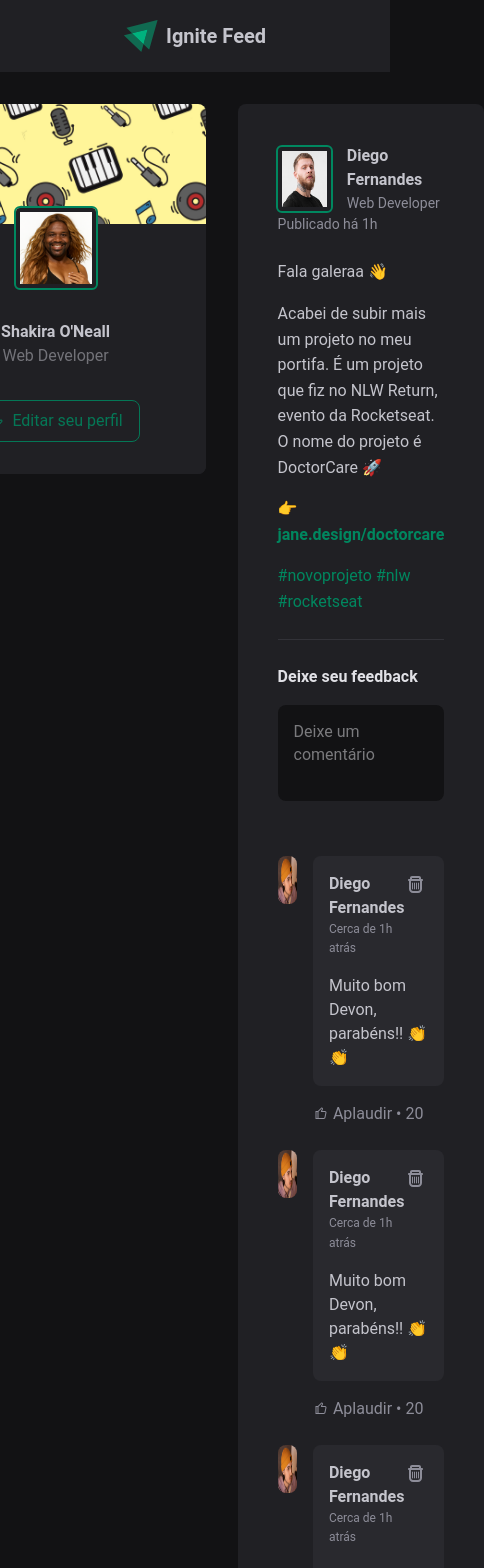
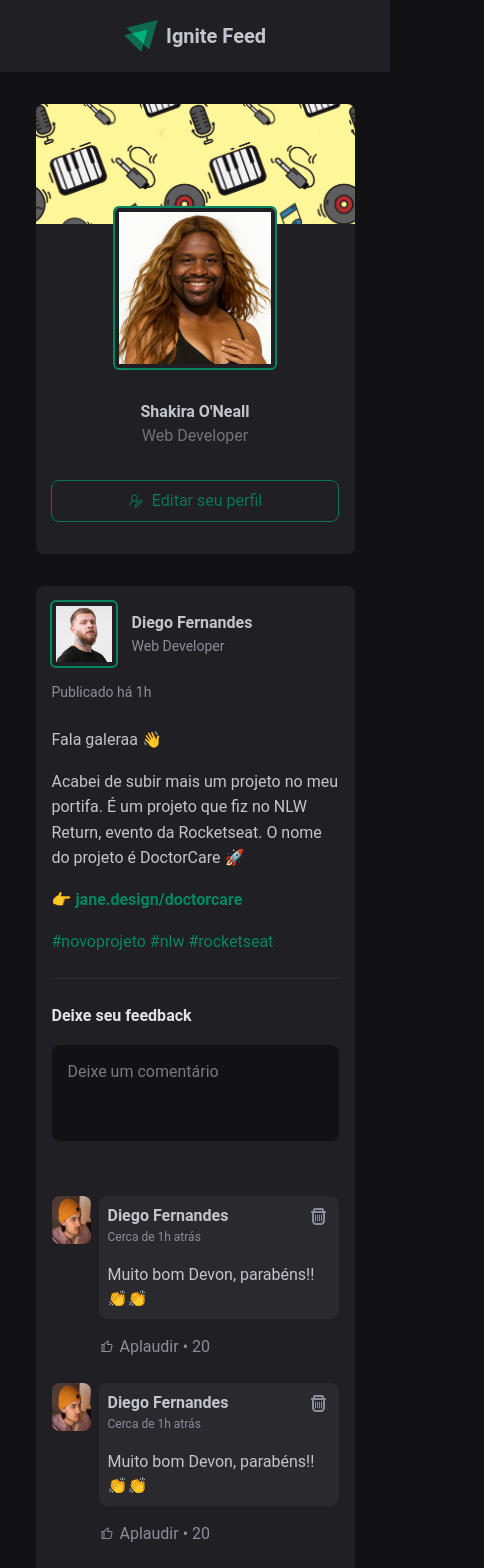
Before and after one commit to felipetozo/ignite-feed, a Next.js app: page / in a window 390 px wide. Shown: the top 1568 px of the page, 484 px wide, since content can reach past the window. Built offline with nearby package versions, Linux system fonts and the light colour scheme.

Commit message:
responsividade atualizada

```diff
--- a/src/app/components/Avatar/Avatar.tsx
+++ b/src/app/components/Avatar/Avatar.tsx
@@ -5,8 +5,8 @@ function Avatar(props: { src: string, hasBorder: boolean; }) {
     return (
         <Image
             src={props.src}
-            width={60}
-            height={60}
+            width={160}
+            height={160}
             alt='Profile Avatar'
             className={props.hasBorder ? styles.avatarWithBorder : styles.avatar }
         />
--- a/src/app/components/Comment/Comment.module.css
+++ b/src/app/components/Comment/Comment.module.css
@@ -1,7 +1,7 @@
 .comment {
     margin-top: 1.5rem;
     display: flex;
-    gap: 1rem;
+    gap: 0.5rem;
 }
 
 .comment > img {
@@ -20,7 +20,7 @@
 .commentContent {
     background-color: var(--gray-700);
     border-radius: 0.5rem;
-    padding: 1rem;
+    padding: 0.5rem;
 }
 
 .commentContent > header {
--- a/src/app/components/Post/Post.module.css
+++ b/src/app/components/Post/Post.module.css
@@ -1,7 +1,7 @@
 .post {
     background-color: var(--gray-800);
     border-radius: 0.5rem;
-    padding: 2.5rem;
+    padding: 1rem;
 }
 
 .post + .post {
@@ -19,6 +19,7 @@
 .post > header time {
     font-size: 0.875rem;
     color: var(--gray-400);
+    margin-top: 1rem;
 }
 
 .post header img {
@@ -132,4 +133,8 @@
     .post > header {
         flex-direction: row;
     }
+
+    .post > header time {
+        margin-top: 0;
+    }
 }
--- a/src/app/components/Sidebar/Sidebar.module.css
+++ b/src/app/components/Sidebar/Sidebar.module.css
@@ -25,8 +25,8 @@
     display: flex;
     position: relative;
     left: 50%;
-    width: 5rem;
-    height: 5rem;
+    width: 10rem;
+    height: 10rem;
     transform: translate(-50%, -1rem);
     overflow: hidden;
     border-radius: 0.25rem;
@@ -52,10 +52,11 @@
 }
 
 .sidebar footer a {
-    width: 100%;
+    width: 90%;
+    margin: 0 auto;
     display: flex;
     align-items: center;
-    width: max-content;
+    justify-content: center;
     padding: 0.5rem 1rem;
     border: 1px solid var(--green-500);
     border-radius: 0.5rem;
@@ -69,3 +70,15 @@
     color: var(--gray-100);
     opacity: 1;
 }
+
+
+@media (min-width: 1200px) {
+    .sidebar footer a {
+        width: max-content;
+    }
+
+    .profile img {
+        width: 5rem;
+        height: 5rem;
+    }
+}
--- a/src/app/page.module.css
+++ b/src/app/page.module.css
@@ -1,7 +1,7 @@
 .wrapper {
     display: grid;
-    grid-template-columns: 300px 1fr;
-    width: 75%;
+    grid-template-columns: 1fr;
+    width: 90%;
     justify-content: center;
     gap: 2rem;
     align-items: flex-start;
@@ -9,3 +9,10 @@
     padding: 2rem 1rem;
     max-width: 1440px;
 }
+
+@media (min-width: 1200px) {
+    .wrapper {
+        grid-template-columns: 300px 1fr;
+        width: 75%;
+    }
+}
```
